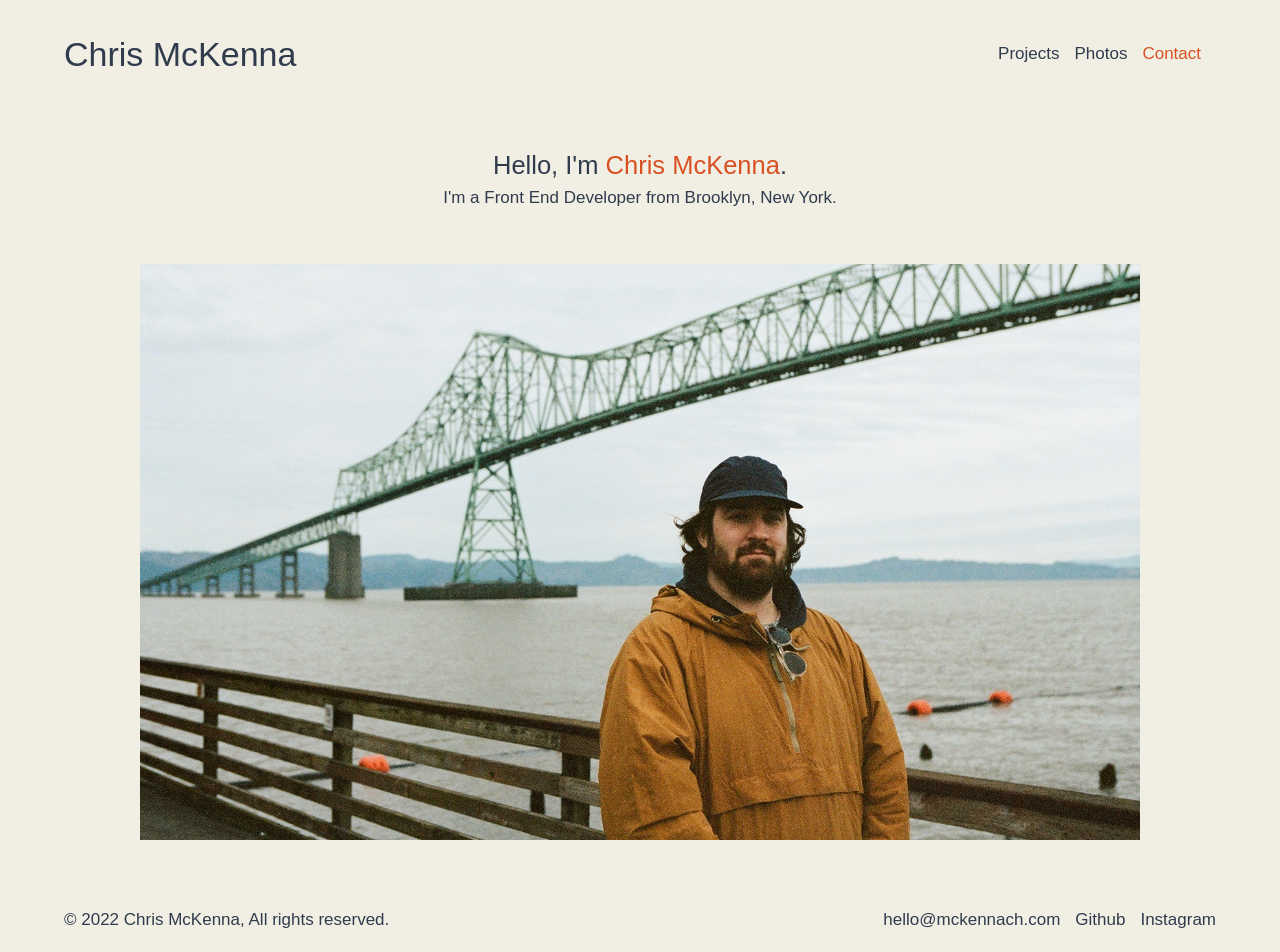
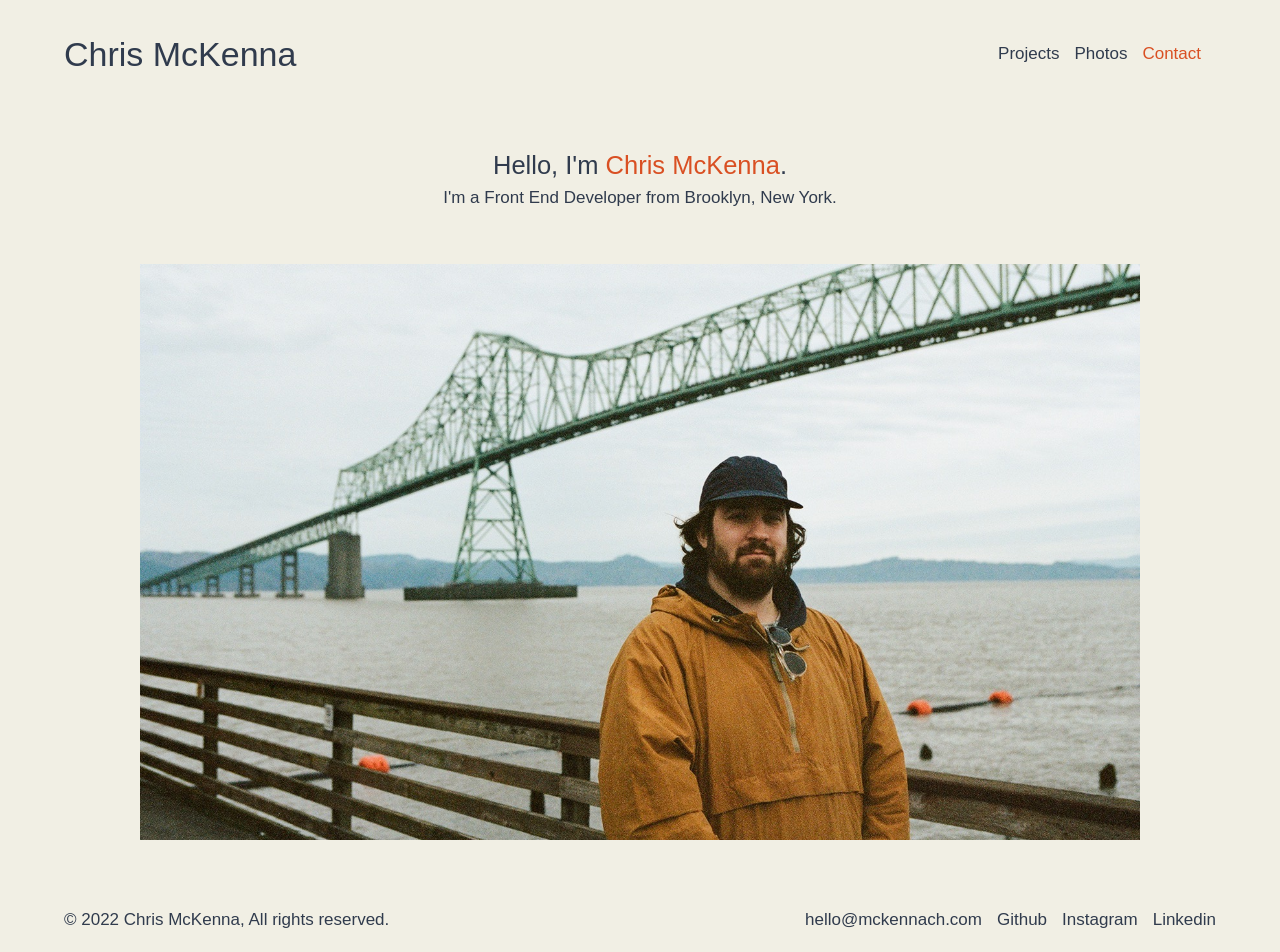
Before and after one commit to mckennach/chris-portfolio, a Next.js app: page / in a window 1280 px wide. Shown: the top 952 px of the page. Built offline with nearby package versions, Linux system fonts and the light colour scheme; no server answers; a web font is replaced by a local one.

Commit message:
Adding footer link

```diff
--- a/components/Footer/Footer.tsx
+++ b/components/Footer/Footer.tsx
@@ -27,10 +27,14 @@ export default function Footer() {
                             <a target="_blank" rel="noreferrer">Instagram</a>
                         </Link>
                     </li>
+                    <li className="component--footer__li">
+                        <Link href="https://www.linkedin.com/in/mckennach/" passHref>
+                            <a target="_blank" rel="noreferrer">Linkedin</a>
+                        </Link>
+                    </li>
                 </ul>
             </nav>
         </div>
-
       </footer>
     )
   }
```
